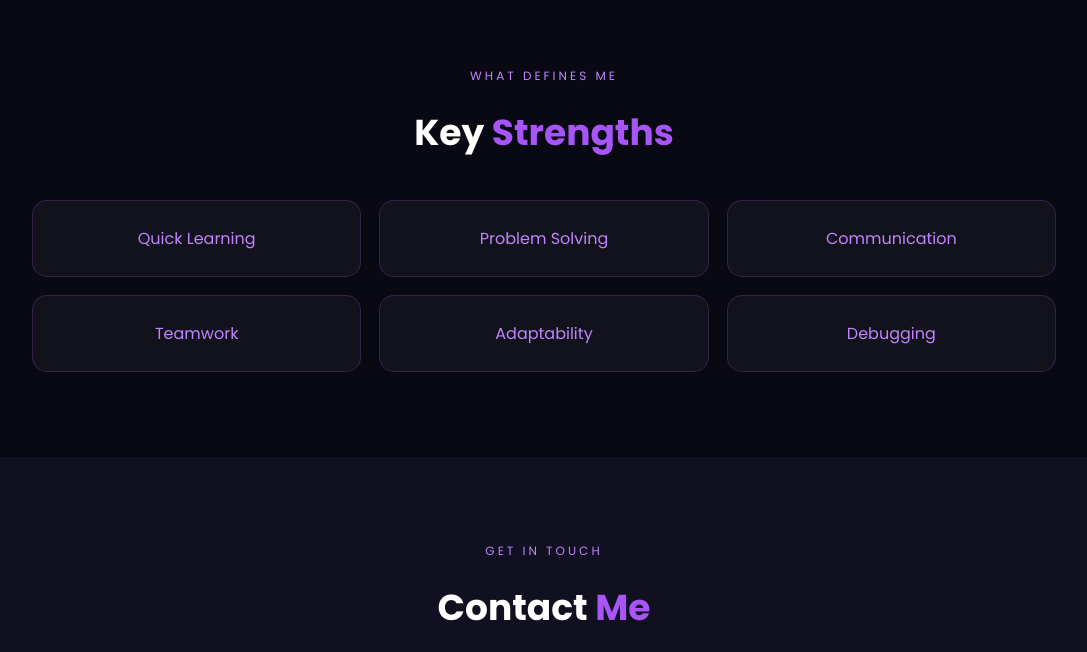
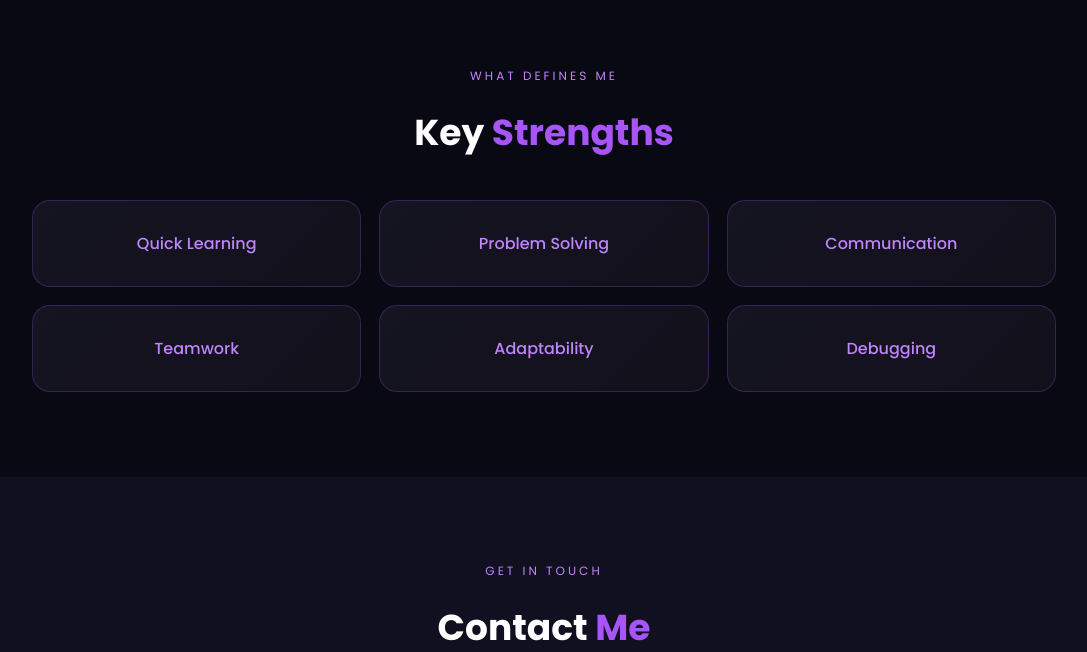
Before and after one commit to Suriya27004/personal-portfolio, a Django app: page / in a window 1280 px wide. Shown: the part 4606-5258 px from the top of the page, without its empty margins (96-1183 px from the left). Run offline with Django 5.2, Linux system fonts and the light colour scheme; data that the repository does not hold is empty.

Commit message:
style.css modify

```diff
--- a/static/css/style.css
+++ b/static/css/style.css
@@ -858,7 +858,10 @@ footer a {
         max-width: 250px;
     }
 }
-/* KEY STRENGTHS ANIMATION */
+
+/* =================================
+   CREATIVE KEY STRENGTHS ANIMATION
+================================= */
 
 .strengths-grid {
     perspective: 1000px;
@@ -867,42 +870,122 @@ footer a {
 .strength-card {
     position: relative;
     overflow: hidden;
-    background: rgba(255, 255, 255, 0.04);
-    border: 1px solid rgba(180, 100, 255, 0.2);
-    border-radius: 15px;
-    padding: 25px 20px;
+    isolation: isolate;
+
+    background: linear-gradient(
+        135deg,
+        #151421,
+        #11101b
+    );
+
+    border: 1px solid rgba(168, 85, 247, 0.25);
+    border-radius: 18px;
+
+    padding: 30px 20px;
     text-align: center;
-    transition: all 0.4s ease;
-    animation: strengthReveal 0.7s ease both;
+
+    color: #c084fc;
+    font-weight: 500;
+
+    transition:
+        transform 0.4s ease,
+        box-shadow 0.4s ease,
+        border-color 0.4s ease,
+        background 0.4s ease;
+
+    animation: strengthAppear 0.8s ease both;
 }
 
-.strength-card:nth-child(2) { animation-delay: 0.1s; }
-.strength-card:nth-child(3) { animation-delay: 0.2s; }
-.strength-card:nth-child(4) { animation-delay: 0.3s; }
-.strength-card:nth-child(5) { animation-delay: 0.4s; }
-.strength-card:nth-child(6) { animation-delay: 0.5s; }
+/* Stagger entrance */
+
+.strength-card:nth-child(1) { animation-delay: 0.1s; }
+.strength-card:nth-child(2) { animation-delay: 0.2s; }
+.strength-card:nth-child(3) { animation-delay: 0.3s; }
+.strength-card:nth-child(4) { animation-delay: 0.4s; }
+.strength-card:nth-child(5) { animation-delay: 0.5s; }
+.strength-card:nth-child(6) { animation-delay: 0.6s; }
+
+/* Moving light sweep */
+
+.strength-card::after {
+    content: "";
+    position: absolute;
+    top: -50%;
+    left: -100%;
+
+    width: 60%;
+    height: 200%;
+
+    background: linear-gradient(
+        90deg,
+        transparent,
+        rgba(192, 132, 252, 0.18),
+        transparent
+    );
+
+    transform: skewX(-25deg);
+    transition: left 0.7s ease;
+
+    z-index: -1;
+    pointer-events: none;
+}
+
+/* Hover effect */
 
 .strength-card:hover {
-    transform: translateY(-10px) scale(1.04);
+    transform: translateY(-12px) scale(1.035);
+
     border-color: #c084fc;
-    box-shadow: 0 10px 30px rgba(168, 85, 247, 0.3);
-    background: rgba(147, 51, 234, 0.12);
+
+    background: linear-gradient(
+        135deg,
+        #211332,
+        #171126
+    );
+
+    box-shadow:
+        0 12px 30px rgba(168, 85, 247, 0.22),
+        0 0 18px rgba(168, 85, 247, 0.18);
+
+    color: #ffffff;
 }
 
-@keyframes strengthReveal {
+/* Light moves across the box */
+
+.strength-card:hover::after {
+    left: 150%;
+}
+
+/* Entrance animation */
+
+@keyframes strengthAppear {
     from {
         opacity: 0;
-        transform: translateY(30px);
+        transform: translateY(35px);
     }
+
     to {
         opacity: 1;
         transform: translateY(0);
     }
 }
 
+/* Keyboard accessibility */
+
+.strength-card:focus-visible {
+    outline: 2px solid #c084fc;
+    outline-offset: 5px;
+}
+
+/* Reduce motion accessibility */
+
 @media (prefers-reduced-motion: reduce) {
     .strength-card {
         animation: none;
         transition: none;
     }
+
+    .strength-card::after {
+        display: none;
+    }
 }
```
